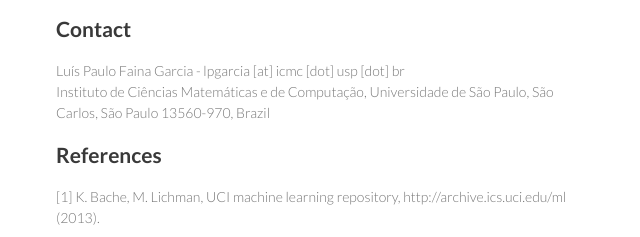
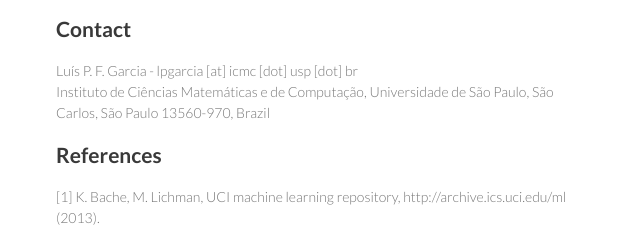
Before and after one commit to lpfgarcia/born, a plain HTML site: page index.html in a window 1280 px wide. Shown: the part 946-1183 px from the top of the page, 484-1124 px from the left. Drawn offline with Linux system fonts and the light colour scheme.

Commit message:
Update index.html

```diff
--- a/index.html
+++ b/index.html
@@ -52,7 +52,7 @@
 
 <h2><a name="designer-templates" class="anchor" href="#designer-templates"><span class="octicon octicon-link"></span></a>Contact</h2>
 
-	<p>Luís Paulo Faina Garcia - lpgarcia [at] icmc [dot] usp [dot] br <br>
+	<p>Luís P. F. Garcia - lpgarcia [at] icmc [dot] usp [dot] br <br>
 	Instituto de Ciências Matemáticas e de Computação, Universidade de São Paulo, São Carlos, São Paulo 13560-970, Brazil</p>
 
 <h2><a name="designer-templates" class="anchor" href="#designer-templates"><span class="octicon octicon-link"></span></a>References</h2>
```
